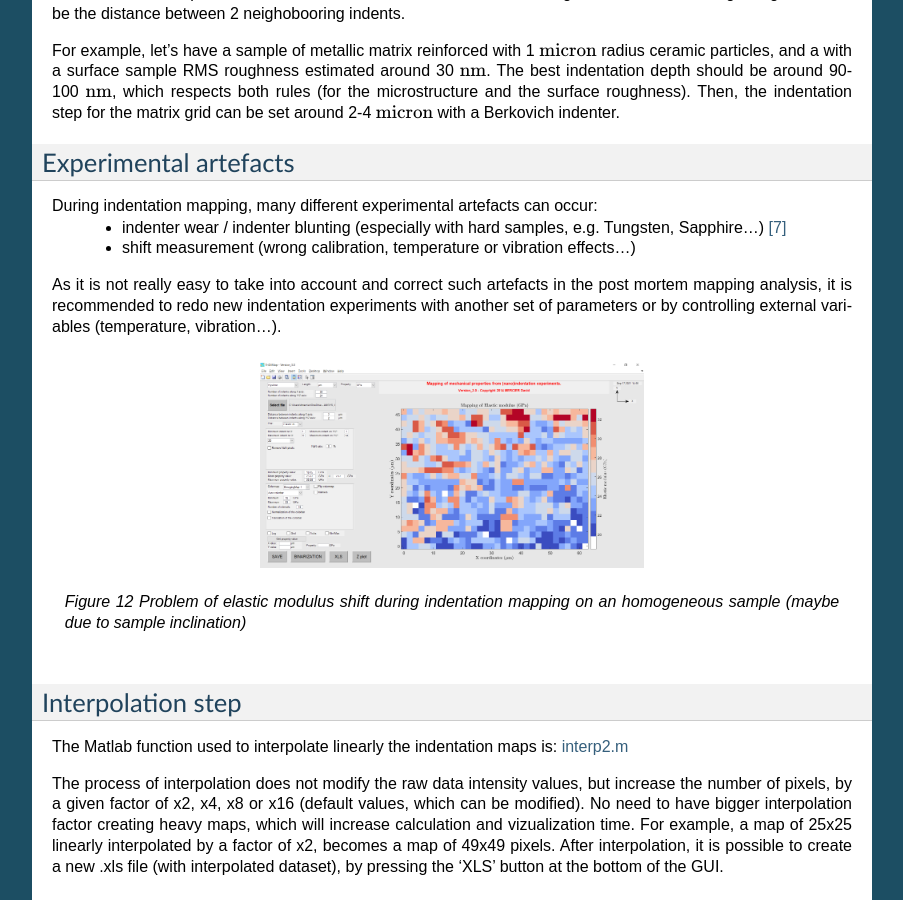
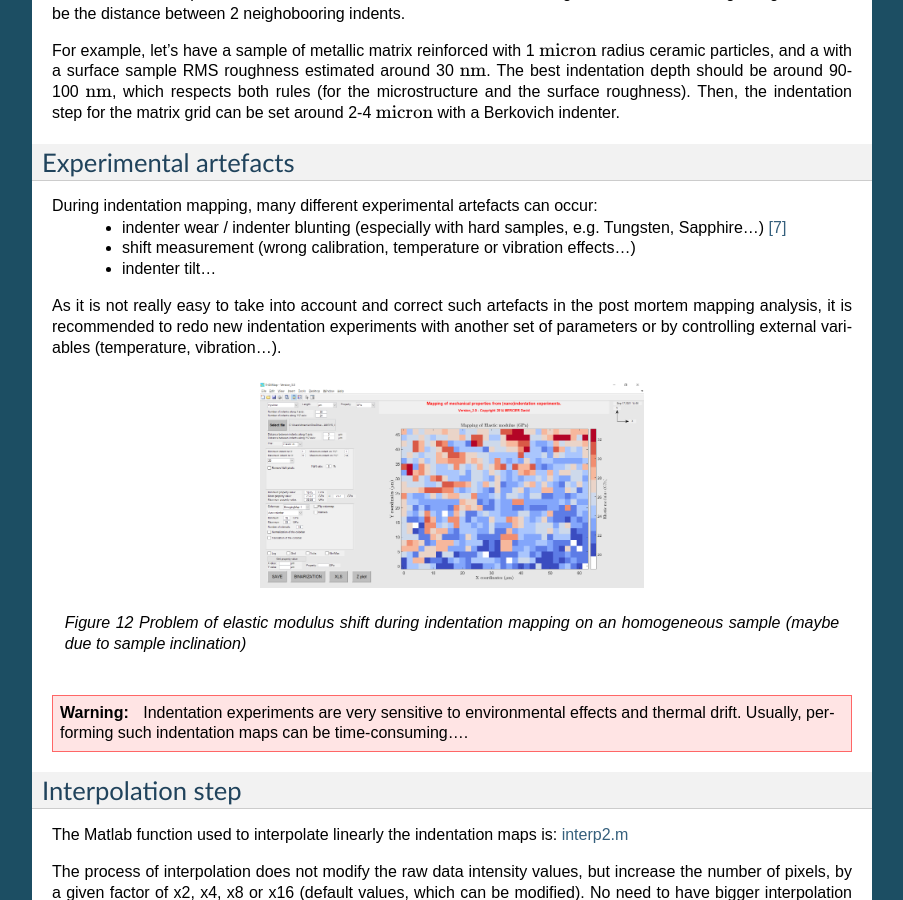
Before and after one commit to DavidMercier/TriDiMap, a Sphinx documentation site: the page built from docs/mapping.rst, in a window 1280 px wide and 900 px high, scrolled down 2965 px. Shown: the whole window, without its empty margins (198-1101 px from the left). Built offline with Sphinx 7.4.7, drawn with Linux system fonts in a browser that asks for light colours; some of the changed text lies outside the part shown.

Commit message:
Update mapping.rst

```diff
--- a/docs/mapping.rst
+++ b/docs/mapping.rst
@@ -105,6 +105,7 @@ Experimental artefacts
 During indentation mapping, many different experimental artefacts can occur:
     * indenter wear / indenter blunting (especially with hard samples, e.g. Tungsten, Sapphire...) [#Nohava_2021]_
     * shift measurement (wrong calibration, temperature or vibration effects...)
+    * indenter tilt...
 
 As it is not really easy to take into account and correct such artefacts in the post mortem mapping analysis, it is recommended to redo new indentation experiments with another set of parameters or by controlling external variables (temperature, vibration...).
 
@@ -113,6 +114,9 @@ As it is not really easy to take into account and correct such artefacts in the
    :align: center
 
    *Problem of elastic modulus shift during indentation mapping on an homogeneous sample (maybe due to sample inclination)*
+
+..  warning::
+    Indentation experiments are very sensitive to environmental effects and thermal drift. Usually, performing such indentation maps can be time-consuming....
 
 Interpolation step
 -----------------------
```
Also changed, not shown: other parts of docs/mapping.rst (+0 -3 lines).
